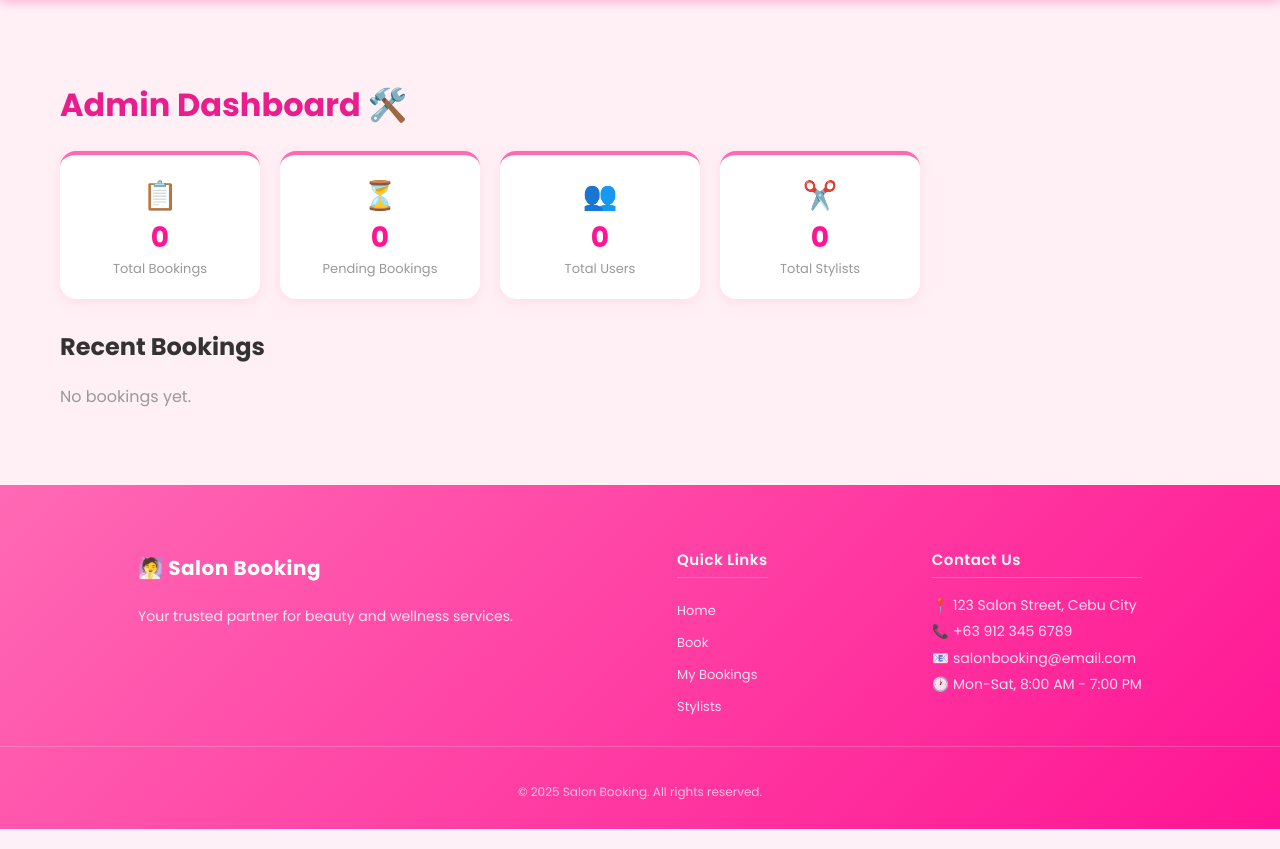
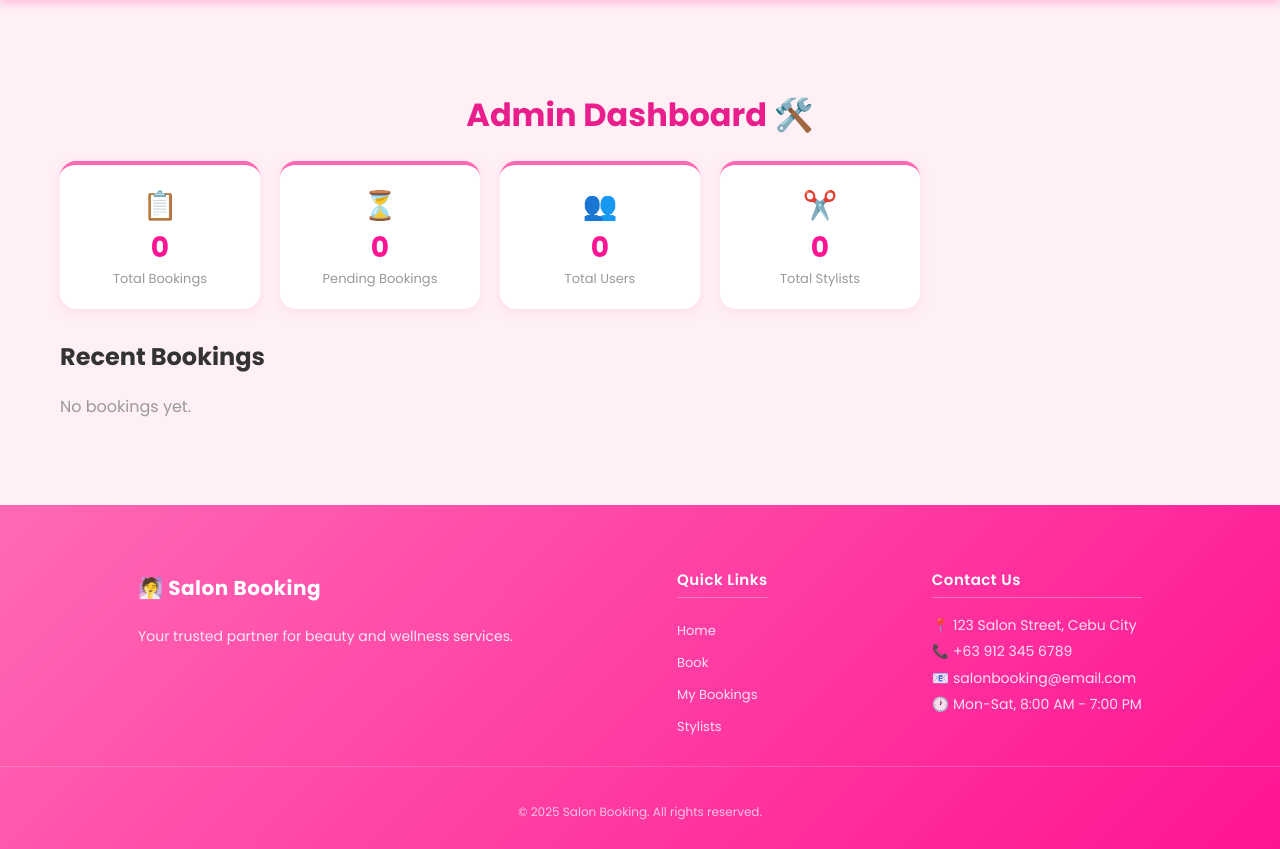
Before and after one commit to Joy-Joy20/salonbooking, a Flask app: page /admin in a window 1280 px wide. Shown: the part 69-918 px from the top of the page. Run offline with Flask 3, Linux system fonts and the light colour scheme; the visitor is signed in with stand-in values (Sample User, id 1).

Commit message:
Add project files

```diff
--- a/templates/admin_dashboard.html
+++ b/templates/admin_dashboard.html
@@ -1,7 +1,7 @@
 {% extends 'base.html' %}
 {% block content %}
-<div style="padding:30px;">
-    <h1 style="color:#e91e8c;">Admin Dashboard 🛠️</h1>
+<div style="max-width:1200px; margin:0 auto; padding:40px 30px;">
+    <h1 style="color:#e91e8c; text-align:center;">Admin Dashboard 🛠️</h1>
 
     <div class="admin-stats">
         <div class="stat-card">
```
